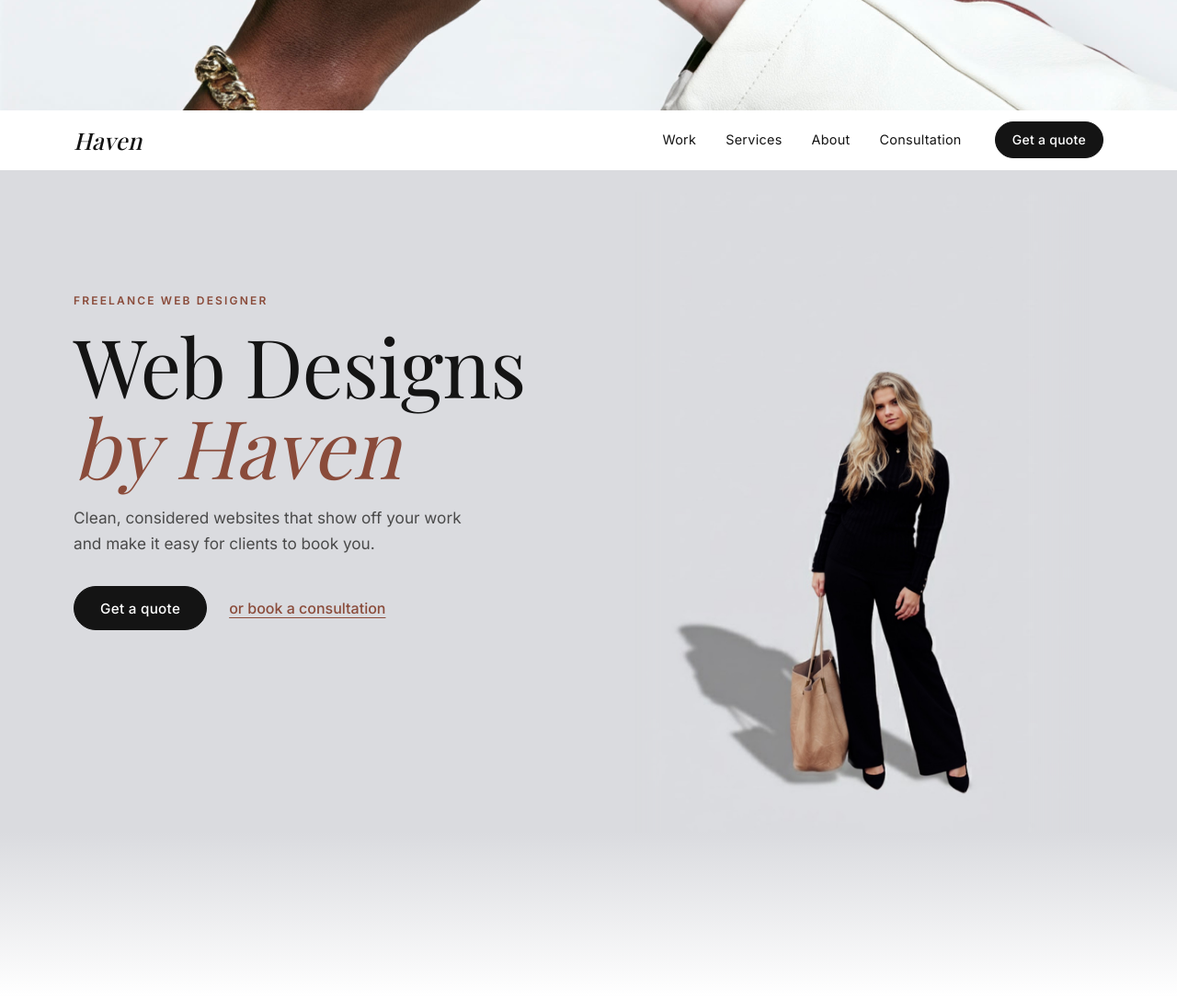
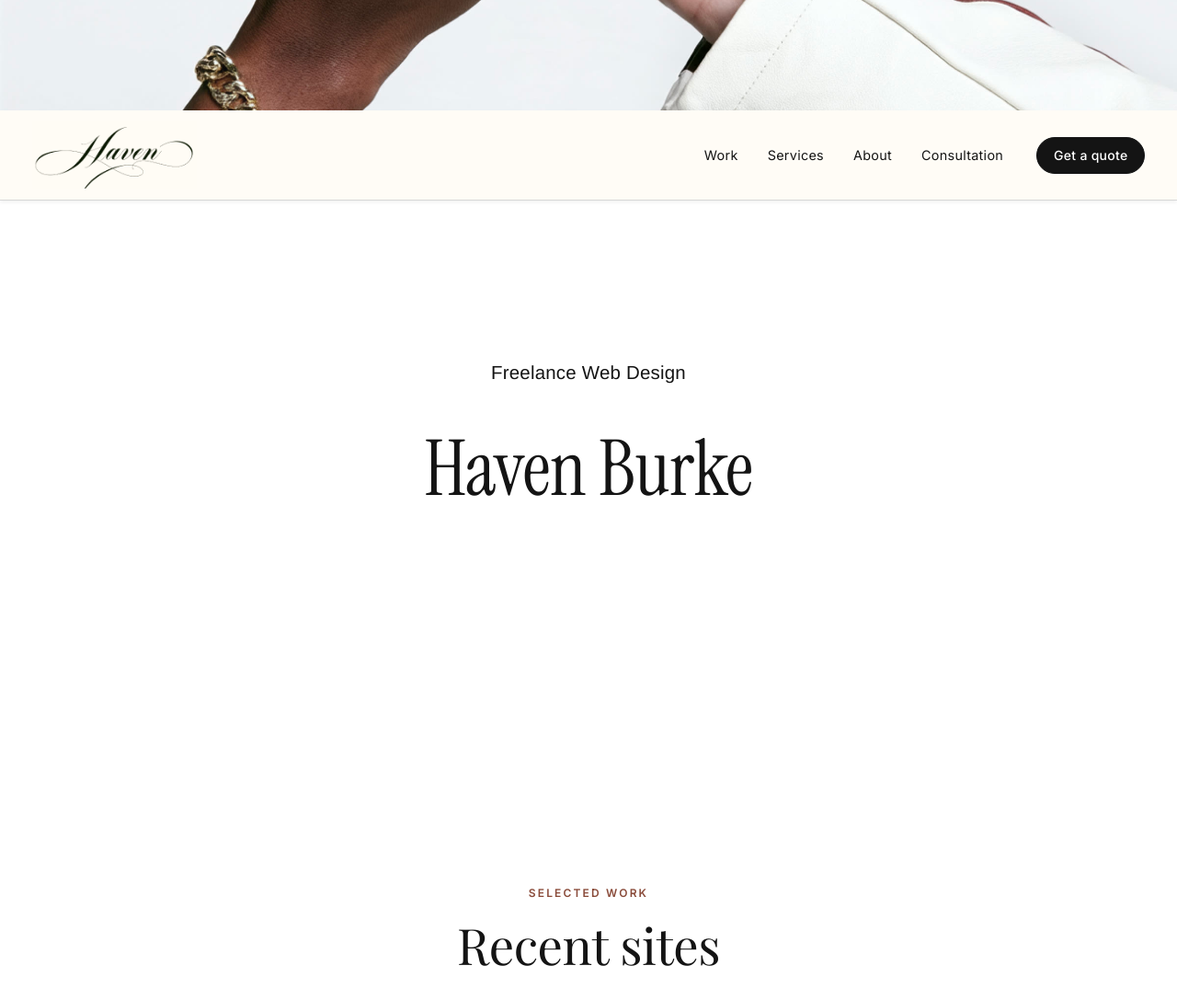
Before and after one commit to havenburke-cloud/haven-portfolio, a plain HTML site: page index.html in a window 1280 px wide. Shown: the part 680-1767 px from the top of the page at 92% size. Drawn offline with nearby package versions, Linux system fonts and the light colour scheme; a web font is replaced by a local one.

Commit message:
New hero and header from Figma: cream header with script logo, 'Freelance Web Design / Haven Burke'
- Remove the designer photo, tagline and hero buttons
- Full-width cream header (#fffcf6) with hairline and logo; menu links kept

Co-Authored-By: Claude Opus 5.5 <noreply@anthropic.com>

```diff
--- a/css/styles.css
+++ b/css/styles.css
@@ -22,7 +22,7 @@
   /* Layout */
   --gutter: 20px;
   --max: 1160px;
-  --header-h: 64px;
+  --header-h: 72px;
   --radius: 4px;
 
   /* Motion */
@@ -157,13 +157,10 @@ section[id], main [id] { scroll-margin-top: calc(var(--header-h) + 16px); }
   position: sticky;
   top: 0;
   z-index: 50;
-  background: rgba(255, 255, 255, .92);
-  -webkit-backdrop-filter: saturate(1.2) blur(10px);
-  backdrop-filter: saturate(1.2) blur(10px);
-  border-bottom: 1px solid transparent;
-  transition: border-color .3s var(--ease);
+  background: #fffcf6; /* cream, from the Figma header */
+  border-bottom: 1px solid #d7d7d7;
+  box-shadow: 0 2px 4px rgba(0, 0, 0, .06);
 }
-.site-header.is-scrolled { border-bottom-color: var(--line); }
 
 .nav {
   height: var(--header-h);
@@ -172,6 +169,16 @@ section[id], main [id] { scroll-margin-top: calc(var(--header-h) + 16px); }
   gap: 12px;
   position: relative;
 }
+
+/* The header runs full width (logo about 40px from the left edge, as in Figma) */
+.site-header .nav { max-width: none; padding-inline: clamp(16px, 2.7vw, 40px); }
+
+.logo {
+  display: block;
+  margin-right: auto;
+  line-height: 0;
+}
+.logo img { width: clamp(132px, 14vw, 206px); height: auto; }
 
 .wordmark {
   font-family: var(--font-serif);
@@ -216,7 +223,7 @@ section[id], main [id] { scroll-margin-top: calc(var(--header-h) + 16px); }
   position: absolute;
   top: 100%;
   left: 0; right: 0;
-  background: var(--white);
+  background: #fffcf6;
   border-bottom: 1px solid var(--line);
   padding: 8px var(--gutter) 16px;
 }
@@ -241,6 +248,7 @@ html:not(.js) .nav__links {
 }
 
 @media (min-width: 760px) {
+  :root { --header-h: 97px; }
   .nav { gap: 36px; }
   .nav__toggle { display: none; }
   .nav__links {
@@ -262,91 +270,31 @@ html:not(.js) .nav__links {
   .nav__links a:hover { background-size: 100% 1px; color: var(--ink); }
 }
 
-/* ---------- Hero ---------- */
-/* The hero uses the exact grey of the photo's backdrop, so the photo has
-   no visible edge. A gradient strip below it then fades the grey into white. */
+/* ---------- Hero: "Freelance Web Design / Haven Burke" ---------- */
 .hero {
-  background: var(--hero-grey);
-  padding-top: 40px;
-  overflow: hidden;
+  background: var(--white);
+  min-height: calc(100vh - var(--header-h));
+  min-height: calc(100svh - var(--header-h));
+  display: flex;
+  align-items: flex-start;
+  padding: clamp(110px, 21.3vh, 220px) 0 80px;
 }
-
-.hero__inner {
-  display: grid;
-  gap: 8px;
-  align-items: end;
+.hero__inner { text-align: center; }
+.hero__kicker {
+  font-family: "Helvetica Neue", Helvetica, Arial, sans-serif;
+  font-weight: 400;
+  font-size: clamp(1rem, 1.6vw, 1.5rem);
+  letter-spacing: .01em;
+  color: var(--ink);
+  margin: 0 0 clamp(28px, 3.6vw, 56px);
 }
-
-.hero__text {
-  text-align: center;
-  max-width: 34rem;
-  margin-inline: auto;
-}
-
 .hero__title {
-  font-size: clamp(2.6rem, 10vw, 5.5rem);
+  font-family: "Instrument Serif", "Times New Roman", serif;
   font-weight: 400;
+  font-size: clamp(3.4rem, 6.55vw, 7rem); /* about 98px on a 1500px-wide screen, as in Figma */
   line-height: 1;
-  margin-bottom: 1.25rem;
-}
-.hero__title em {
-  display: block;
-  font-style: italic;
-  color: var(--accent);
-}
-
-.hero__lede {
-  font-size: 1.075rem;
-  color: var(--ink-soft);
-  max-width: 28rem;
-  margin: 0 auto 2rem;
-}
-
-.hero__media {
-  /* Crop only the empty grey above her head (top ~22% of the photo).
-     Her full figure, head to shoes, always stays in frame. */
-  aspect-ratio: 1350 / 1500;
-  width: min(100%, 440px);
-  margin-inline: auto;
-  overflow: hidden;
-}
-
-.hero__img {
-  width: 100%;
-  height: 100%;
-  object-fit: cover;
-  object-position: 50% 100%;
-  /* Soften the left and right edges so the photo melts into the backdrop
-     (this also hides a small light mark in the photo's bottom-right corner). */
-  -webkit-mask-image: linear-gradient(to right, transparent 0, #000 6%, #000 84%, transparent 97%);
-  mask-image: linear-gradient(to right, transparent 0, #000 6%, #000 84%, transparent 97%);
-}
-
-.hero-fade {
-  height: clamp(80px, 14vw, 180px);
-  background: linear-gradient(to bottom, var(--hero-grey), var(--white));
-}
-
-@media (min-width: 900px) {
-  .hero { padding-top: 24px; }
-  .hero__inner {
-    grid-template-columns: 1.05fr .95fr;
-    gap: 48px;
-    min-height: min(calc(100vh - var(--header-h) - 60px), 820px);
-  }
-  .hero__text {
-    text-align: left;
-    margin: 0;
-    padding-bottom: clamp(80px, 14vh, 160px);
-    align-self: center;
-  }
-  .hero__lede { margin-left: 0; }
-  .hero__media {
-    width: auto;
-    height: min(calc(100vh - var(--header-h) - 40px), 820px);
-    max-width: 100%;
-    margin: 0 auto;
-  }
+  letter-spacing: -0.005em;
+  margin: 0;
 }
 
 /* ---------- Sections ---------- */
--- a/index.html
+++ b/index.html
@@ -12,7 +12,7 @@
   <link href="https://fonts.googleapis.com/css2?family=DM+Mono&family=Instrument+Serif&family=Inter:wght@400;500;600&family=Manrope:wght@600;700;800&family=Playfair+Display:ital,wght@0,400;0,500;0,600;1,400;1,500&display=swap" rel="stylesheet">
 
   <link rel="preload" as="image" href="images/intro-hands.jpg" fetchpriority="high">
-  <link rel="stylesheet" href="css/styles.css?v=12">
+  <link rel="stylesheet" href="css/styles.css?v=14">
   <link rel="stylesheet" href="css/lucky-slot.css?v=9">
   <script>document.documentElement.classList.add('js');</script>
 </head>
@@ -131,7 +131,7 @@
   <!-- ============ 1. NAV ============ -->
   <header class="site-header">
     <nav class="nav container" aria-label="Main">
-      <a class="wordmark" href="#top">Haven</a>
+      <a class="logo" href="#top"><img src="images/haven-logo.png" width="206" height="84" alt="Haven"></a>
 
       <button class="nav__toggle" type="button" aria-expanded="false" aria-controls="nav-links">
         <span class="nav__toggle-bars" aria-hidden="true"></span>
@@ -154,27 +154,10 @@
     <!-- ============ 2. HERO ============ -->
     <section class="hero" id="top" aria-labelledby="hero-title">
       <div class="hero__inner container">
-        <div class="hero__text">
-          <p class="eyebrow">Freelance web designer</p>
-          <h1 class="hero__title" id="hero-title">Web Designs <em>by Haven</em></h1>
-          <p class="hero__lede">Clean, considered websites that show off your work and make it easy for clients to book you.</p>
-          <div class="hero__actions">
-            <a class="btn" href="#quote" data-scroll-to-form>Get a quote</a>
-            <a class="text-link" href="#book">or book a consultation</a>
-          </div>
-        </div>
-
-        <div class="hero__media">
-          <img
-            class="hero__img"
-            src="images/designer.jpg"
-            alt="Haven, a web designer, standing against a soft grey wall in a black outfit, holding a tan tote bag."
-            width="1100" height="1564"
-            fetchpriority="high">
-        </div>
+        <p class="hero__kicker">Freelance Web Design</p>
+        <h1 class="hero__title" id="hero-title">Haven Burke</h1>
       </div>
     </section>
-    <div class="hero-fade" aria-hidden="true"></div>
 
     <!-- ============ 3. WORK SHOWCASE ============ -->
     <section class="section work" id="work" aria-labelledby="work-title">
@@ -504,6 +487,6 @@
   </footer>
 
   <script src="js/lucky-slot.js?v=9" defer></script>
-  <script src="js/main.js?v=12" defer></script>
+  <script src="js/main.js?v=14" defer></script>
 </body>
 </html>
```
Also changed, not shown: images/designer.jpg (deleted), images/haven-logo.png (added).
